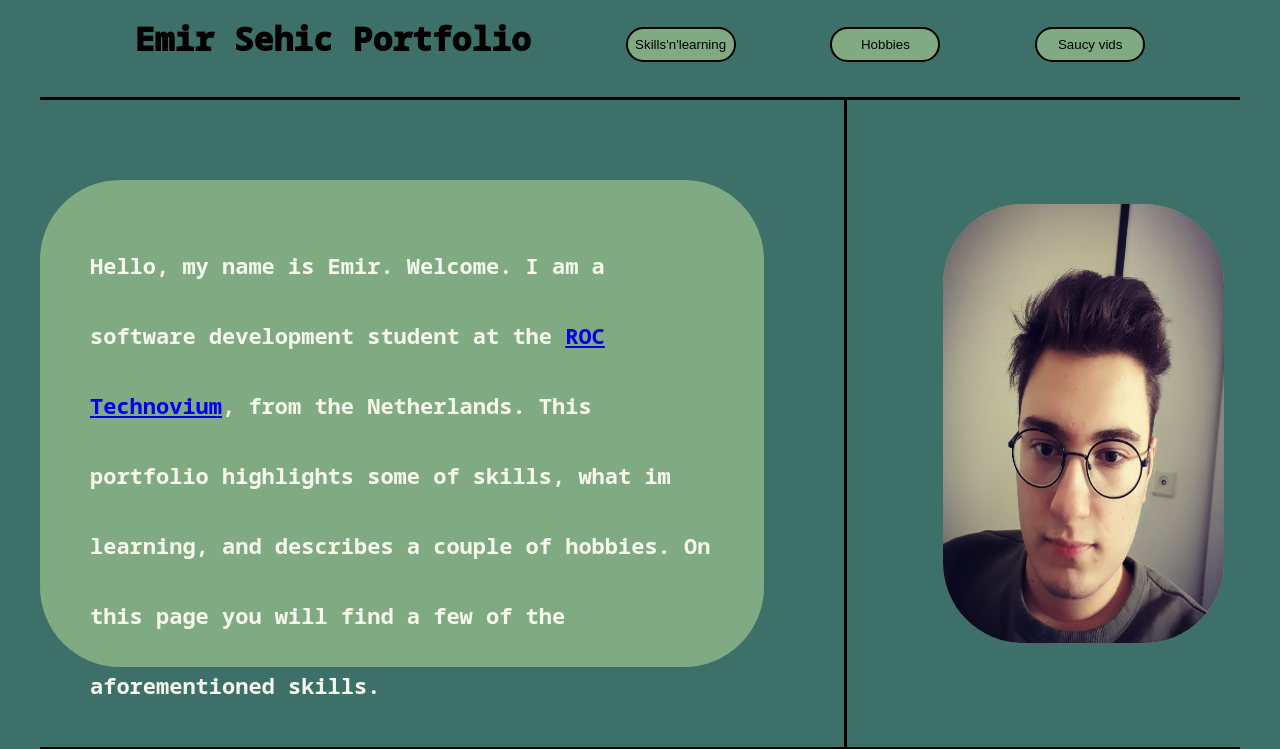
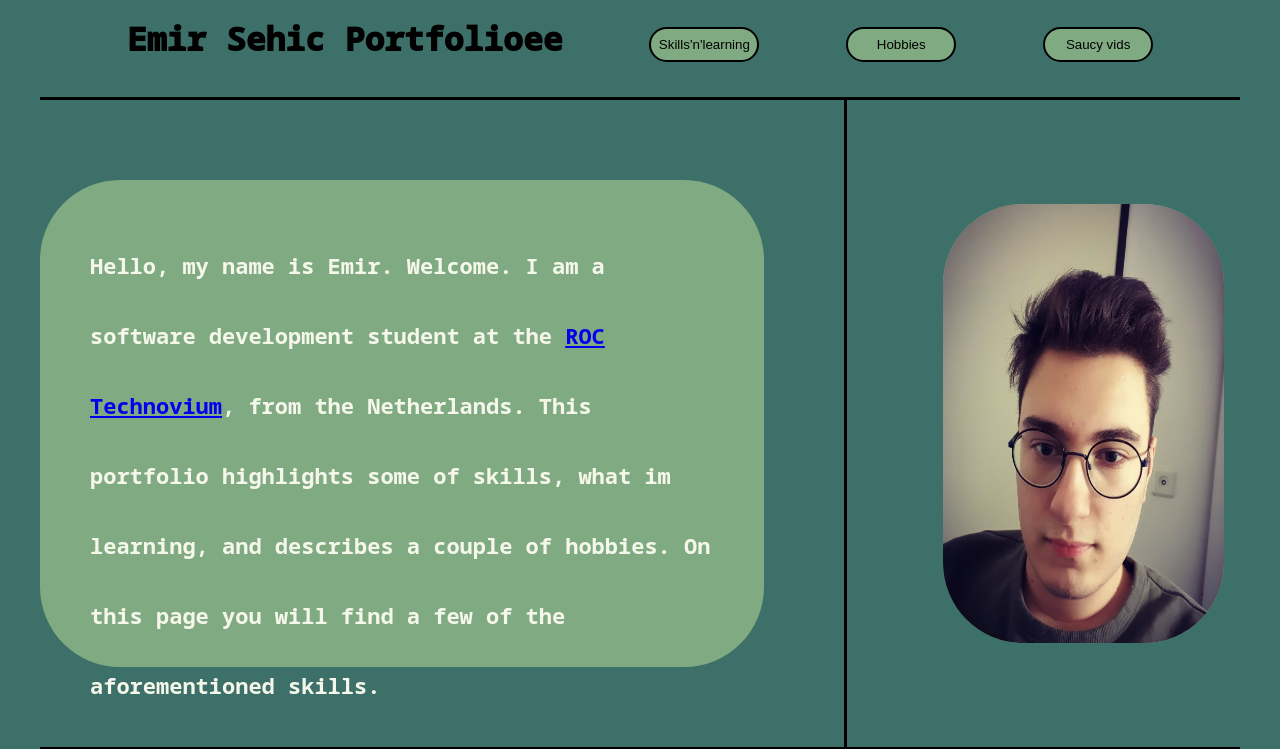
Before and after one commit to Kappagore/Portfolio-Site-Emir, a plain HTML site: page Portfolio Site/index.html in a window 1280 px wide. Shown: the top 749 px of the page. Drawn offline with Linux system fonts and the light colour scheme.

Commit message:
Update index.html

```diff
--- a/Portfolio Site/index.html
+++ b/Portfolio Site/index.html
@@ -16,7 +16,7 @@
     <div class="flex">
         <main>
             <nav class="sticky">
-                <p>Emir Sehic Portfolio</p>
+                <p>Emir Sehic Portfolioee</p>
                 <a class="butt" href="index.html">
                     <button type="button">Skills'n'learning</button>
                 </a>
```
